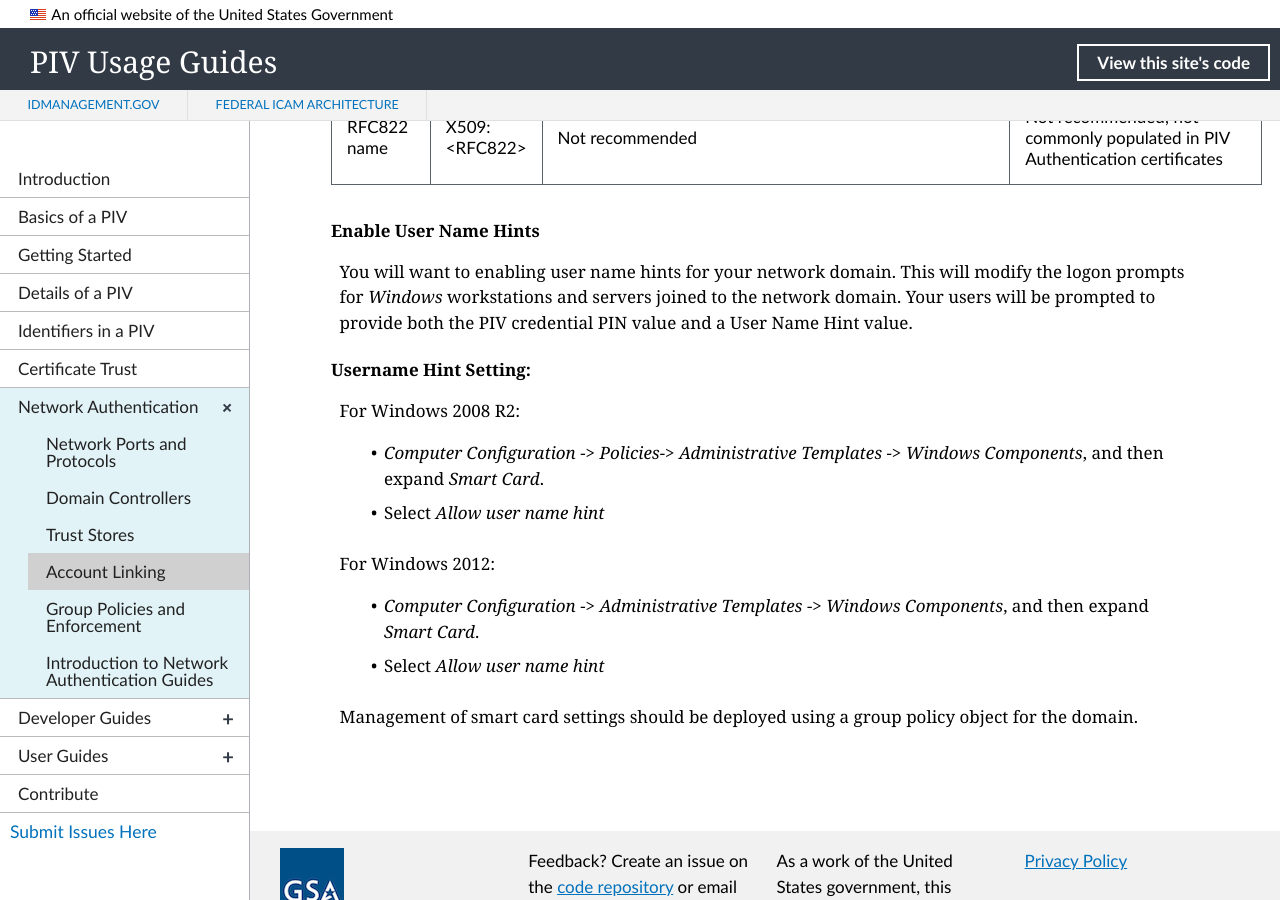
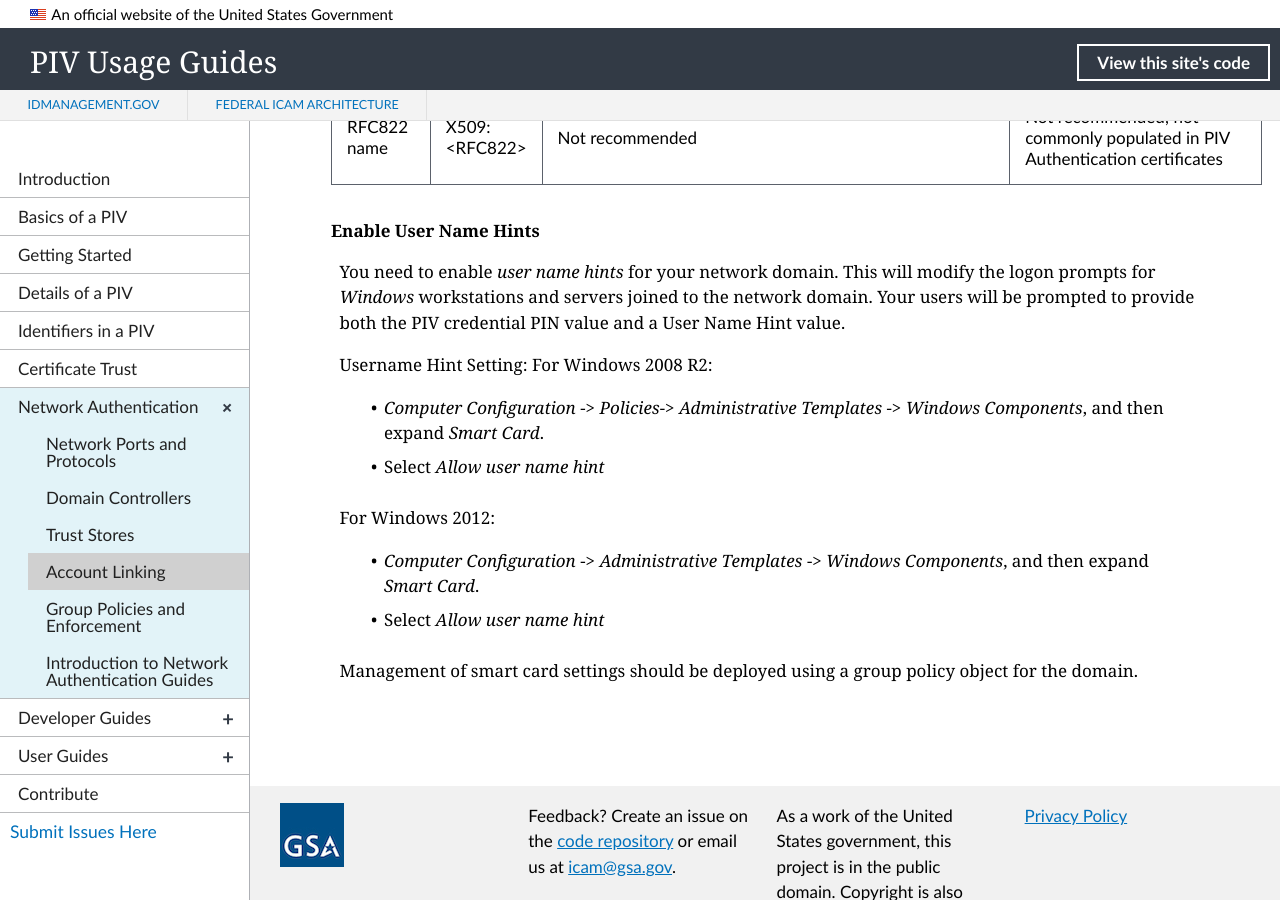
Before and after one commit to GSA/piv-guides, a Jekyll site: the page built from _networkconfig/4_accounts.md, in a window 1280 px wide and 900 px high, scrolled down 3203 px. Built offline with Jekyll 4.4.1, drawn with Linux system fonts in a browser that asks for light colours; nearby versions of some CDN libraries.

Commit message:
small edits for user name hints

```diff
--- a/_networkconfig/4_accounts.md
+++ b/_networkconfig/4_accounts.md
@@ -78,9 +78,9 @@ You need to link the PIV Authentication certificate to each of the user's accoun
 | RFC822 name | X509:\<RFC822>      |   Not recommended |    Not recommended; not commonly populated in PIV Authentication certificates |
 
 #### Enable User Name Hints
-You will want to enabling user name hints for your network domain.  This will modify the logon prompts for _Windows_ workstations and servers joined to the network domain.  Your users will be prompted to provide both the PIV credential PIN value and a User Name Hint value.
+You need to enable _user name hints_ for your network domain.  This will modify the logon prompts for _Windows_ workstations and servers joined to the network domain.  Your users will be prompted to provide both the PIV credential PIN value and a User Name Hint value.
 
-#### Username Hint Setting:
+Username Hint Setting:
   For Windows 2008 R2:
   - _Computer Configuration_ -> _Policies_-> _Administrative Templates_ -> _Windows Components_, and then expand _Smart Card_.
   - Select _Allow user name hint_
```
